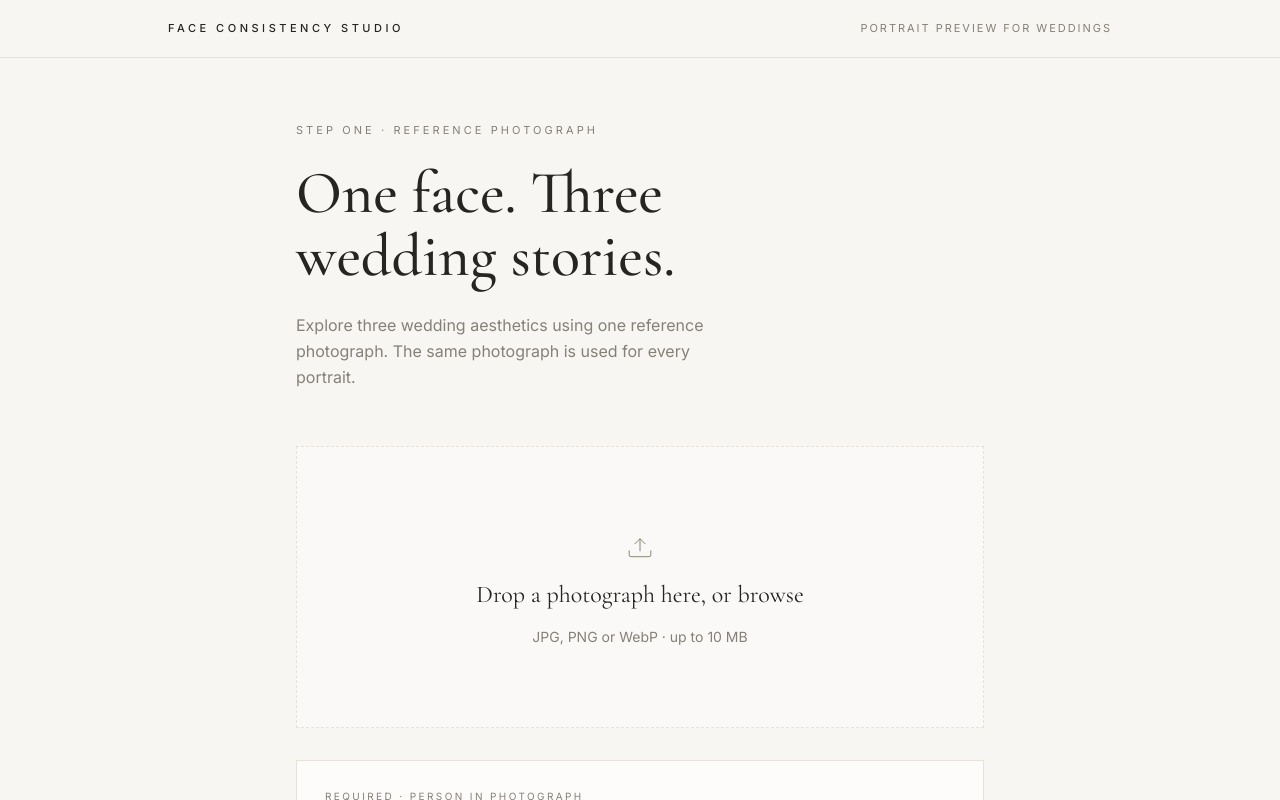
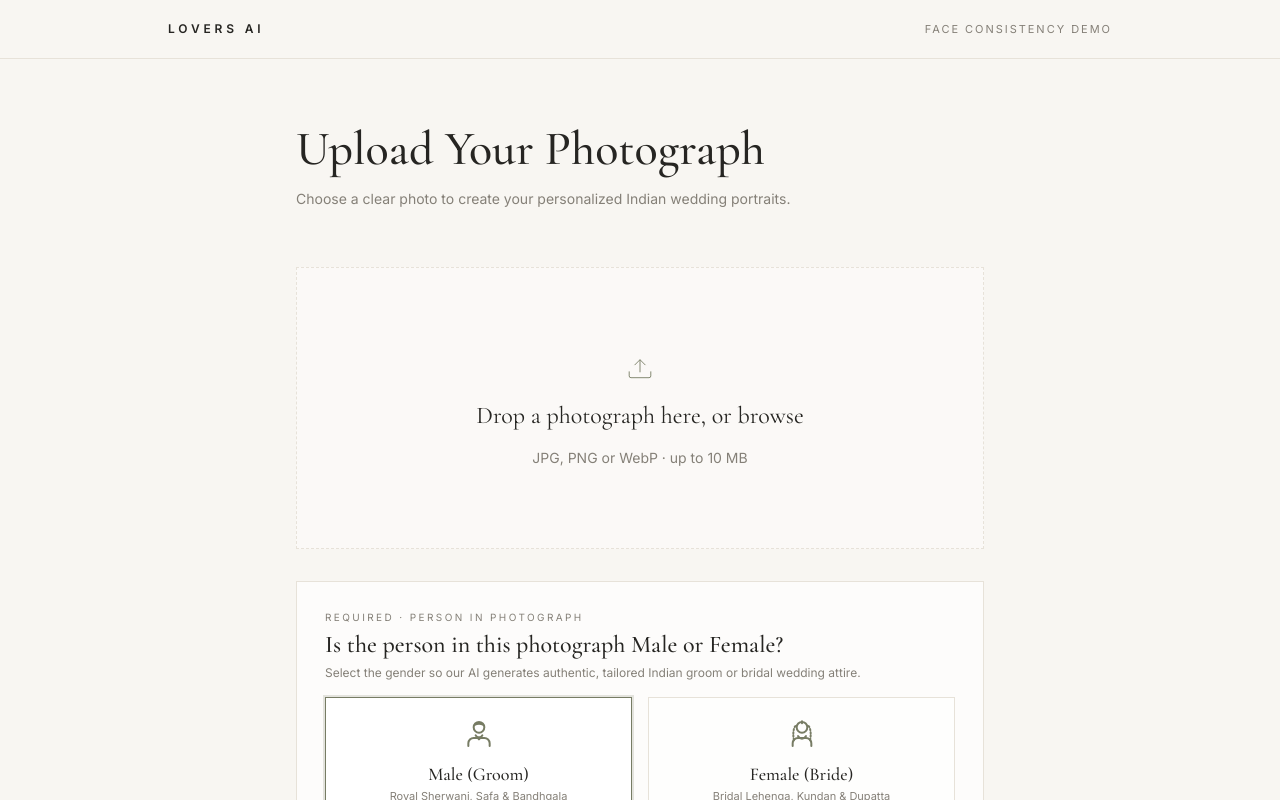
Before and after one commit to yashdave182/faceAi-studio, a React (Vite) app in the folder faceAi-client/: page / in a window 1280 px wide. Shown: the top 800 px of the page. Built offline with nearby package versions, Linux system fonts and the light colour scheme; no server answers.

Commit message:
Rename to Lovers AI, add groom and bride SVG icons, remove step one header copy

```diff
--- a/faceAi-client/index.html
+++ b/faceAi-client/index.html
@@ -6,9 +6,9 @@
     <meta name="viewport" content="width=device-width, initial-scale=1.0" />
     <meta
       name="description"
-      content="Face Consistency Studio — explore three wedding aesthetics using one reference photograph."
+      content="Lovers AI Face Consistency Demo — AI-generated Indian wedding portraits preserving identity."
     />
-    <title>Face Consistency Studio</title>
+    <title>Lovers AI — Face Consistency Demo</title>
     <link rel="preconnect" href="https://fonts.googleapis.com" />
     <link rel="preconnect" href="https://fonts.gstatic.com" crossorigin />
     <link
--- a/faceAi-client/src/App.tsx
+++ b/faceAi-client/src/App.tsx
@@ -216,7 +216,7 @@ export function App() {
             are deleted when you start over.
           </p>
           <p className="text-[11px] tracking-[0.18em] text-stone uppercase">
-            Face Consistency Studio
+            Lovers AI · Face Consistency Demo
           </p>
         </div>
       </footer>
--- /dev/null
+++ b/faceAi-client/src/components/AttireIcons.tsx
@@ -0,0 +1,55 @@
+interface IconProps {
+  className?: string
+}
+
+export function GroomIcon({ className = 'h-5 w-5' }: IconProps) {
+  return (
+    <svg
+      viewBox="0 0 24 24"
+      fill="none"
+      stroke="currentColor"
+      strokeWidth="1.5"
+      strokeLinecap="round"
+      strokeLinejoin="round"
+      className={className}
+      aria-hidden="true"
+    >
+      {/* Head */}
+      <circle cx="12" cy="7" r="4" />
+      {/* Royal pagdi/safa accent line */}
+      <path d="M9 5c1.5-1 4.5-1 6 0" />
+      {/* Shoulders and tailored jacket */}
+      <path d="M4 21v-2a4 4 0 0 1 4-4h8a4 4 0 0 1 4 4v2" />
+      {/* Tuxedo/Sherwani lapel & bow tie */}
+      <path d="M9.5 13l2.5 3 2.5-3" />
+      <path d="M10.5 14.5h3" />
+    </svg>
+  )
+}
+
+export function BrideIcon({ className = 'h-5 w-5' }: IconProps) {
+  return (
+    <svg
+      viewBox="0 0 24 24"
+      fill="none"
+      stroke="currentColor"
+      strokeWidth="1.5"
+      strokeLinecap="round"
+      strokeLinejoin="round"
+      className={className}
+      aria-hidden="true"
+    >
+      {/* Head */}
+      <circle cx="12" cy="7" r="4" />
+      {/* Delicate veil flowing behind head */}
+      <path d="M7 6c-1.5 2-2 6-1 11" strokeDasharray="1 1.5" />
+      <path d="M17 6c1.5 2 2 6 1 11" strokeDasharray="1 1.5" />
+      {/* Maang tikka hairline accent */}
+      <path d="M12 2.5v1.5" />
+      {/* Bridal lehenga/gown neckline and shoulders */}
+      <path d="M5 21v-2a4 4 0 0 1 4-4h6a4 4 0 0 1 4 4v2" />
+      {/* Bridal necklace / sweetheart curve */}
+      <path d="M9 13.5c1 1.5 2 2 3 2s2-.5 3-2" />
+    </svg>
+  )
+}
--- a/faceAi-client/src/components/Header.tsx
+++ b/faceAi-client/src/components/Header.tsx
@@ -2,11 +2,11 @@ export function Header() {
   return (
     <header className="border-b border-beige">
       <div className="mx-auto flex max-w-5xl items-baseline justify-between px-6 py-5 sm:px-10">
-        <span className="text-[11px] font-medium tracking-[0.32em] text-charcoal uppercase">
-          Face Consistency Studio
+        <span className="text-[12px] font-semibold tracking-[0.32em] text-charcoal uppercase">
+          Lovers AI
         </span>
-        <span className="hidden text-[11px] tracking-[0.18em] text-stone uppercase sm:inline">
-          Portrait preview for weddings
+        <span className="text-[11px] tracking-[0.18em] text-stone uppercase">
+          Face Consistency Demo
         </span>
       </div>
     </header>
--- a/faceAi-client/src/components/ResultsScreen.tsx
+++ b/faceAi-client/src/components/ResultsScreen.tsx
@@ -5,6 +5,7 @@ import {
   portraitUrl,
 } from '../lib/api'
 import { SCENES, type AttireStyle, type SceneKey, type SceneState } from '../types'
+import { BrideIcon, GroomIcon } from './AttireIcons'
 import { Lightbox } from './Lightbox'
 
 interface Props {
@@ -54,7 +55,11 @@ export function ResultsScreen({
           </p>
           <div className="mt-4 flex flex-wrap items-center gap-3">
             <span className="inline-flex items-center gap-2 border border-beige bg-white/70 px-3.5 py-1.5 text-xs text-charcoal">
-              <span>{attire === 'groom' ? '🤵' : '👰'}</span>
+              {attire === 'groom' ? (
+                <GroomIcon className="h-4 w-4 text-olive" />
+              ) : (
+                <BrideIcon className="h-4 w-4 text-olive" />
+              )}
               <span className="font-medium">
                 {attire === 'groom' ? "Groom (Men's Attire)" : "Bride (Women's Attire)"}
               </span>
--- a/faceAi-client/src/components/SceneSelectScreen.tsx
+++ b/faceAi-client/src/components/SceneSelectScreen.tsx
@@ -1,4 +1,5 @@
 import { SCENES, type AttireStyle, type SceneKey } from '../types'
+import { BrideIcon, GroomIcon } from './AttireIcons'
 import { SceneIllustration } from './SceneIllustration'
 
 interface Props {
@@ -49,7 +50,7 @@ export function SceneSelectScreen({
                   : 'text-stone hover:text-charcoal'
               }`}
             >
-              <span>🤵</span>
+              <GroomIcon className="h-4 w-4" />
               <span>Groom (Men's Attire)</span>
             </button>
             <button
@@ -61,7 +62,7 @@ export function SceneSelectScreen({
                   : 'text-stone hover:text-charcoal'
               }`}
             >
-              <span>👰</span>
+              <BrideIcon className="h-4 w-4" />
               <span>Bride (Women's Attire)</span>
             </button>
           </div>
--- a/faceAi-client/src/components/UploadScreen.tsx
+++ b/faceAi-client/src/components/UploadScreen.tsx
@@ -1,6 +1,7 @@
 import { useEffect, useRef, useState } from 'react'
 import { confirmConsent, uploadReference } from '../lib/api'
 import type { AttireStyle } from '../types'
+import { BrideIcon, GroomIcon } from './AttireIcons'
 
 const ALLOWED_TYPES = ['image/jpeg', 'image/jpg', 'image/png', 'image/webp']
 const MAX_BYTES = 10 * 1024 * 1024
@@ -67,13 +68,11 @@ export function UploadScreen({ initialAttire, onUploaded }: Props) {
   return (
     <section className="fade-up mx-auto max-w-3xl px-6 pt-16 pb-24 sm:px-10">
       <div className="max-w-xl">
-        <p className="mb-6 text-[11px] tracking-[0.28em] text-stone uppercase">Step one · Reference photograph</p>
-        <h1 className="font-serif text-5xl leading-[1.05] font-medium text-charcoal sm:text-6xl">
-          One face. Three wedding stories.
+        <h1 className="font-serif text-4xl leading-[1.1] font-medium text-charcoal sm:text-5xl">
+          Upload Your Photograph
         </h1>
-        <p className="mt-6 max-w-md text-base leading-relaxed text-stone">
-          Explore three wedding aesthetics using one reference photograph. The same photograph is
-          used for every portrait.
+        <p className="mt-3 text-sm leading-relaxed text-stone">
+          Choose a clear photo to create your personalized Indian wedding portraits.
         </p>
       </div>
 
@@ -162,7 +161,7 @@ export function UploadScreen({ initialAttire, onUploaded }: Props) {
                   : 'border-beige bg-white/40 hover:border-stone'
               }`}
             >
-              <span className="text-3xl">🤵</span>
+              <GroomIcon className="h-8 w-8 text-olive" />
               <div>
                 <p className="font-serif text-lg font-medium text-charcoal">Male (Groom)</p>
                 <p className="text-[11px] text-stone">Royal Sherwani, Safa & Bandhgala</p>
@@ -188,7 +187,7 @@ export function UploadScreen({ initialAttire, onUploaded }: Props) {
                   : 'border-beige bg-white/40 hover:border-stone'
               }`}
             >
-              <span className="text-3xl">👰</span>
+              <BrideIcon className="h-8 w-8 text-olive" />
               <div>
                 <p className="font-serif text-lg font-medium text-charcoal">Female (Bride)</p>
                 <p className="text-[11px] text-stone">Bridal Lehenga, Kundan & Dupatta</p>
```
Also changed, not shown: 1 other file (tests, documents, lock files or other folders).
